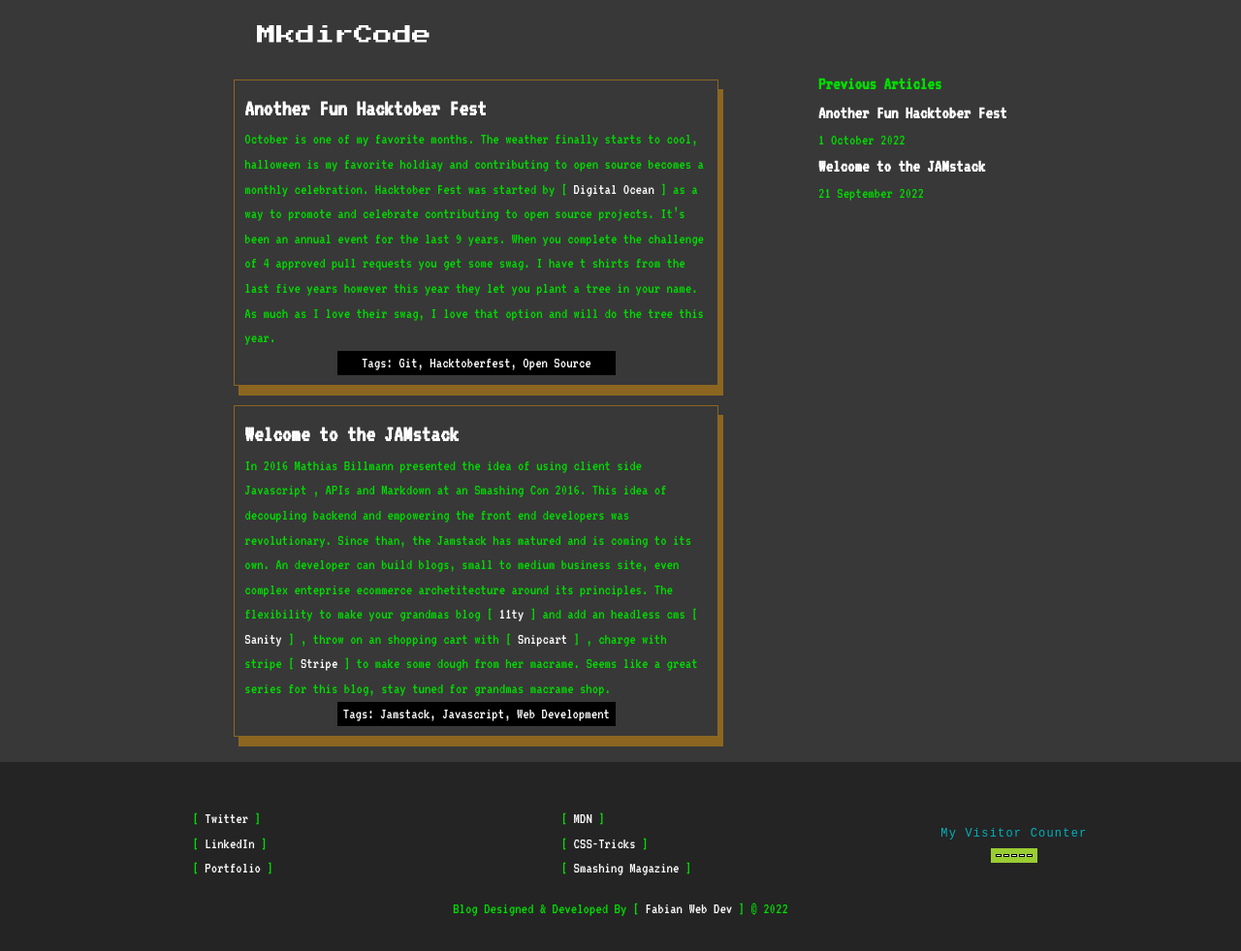
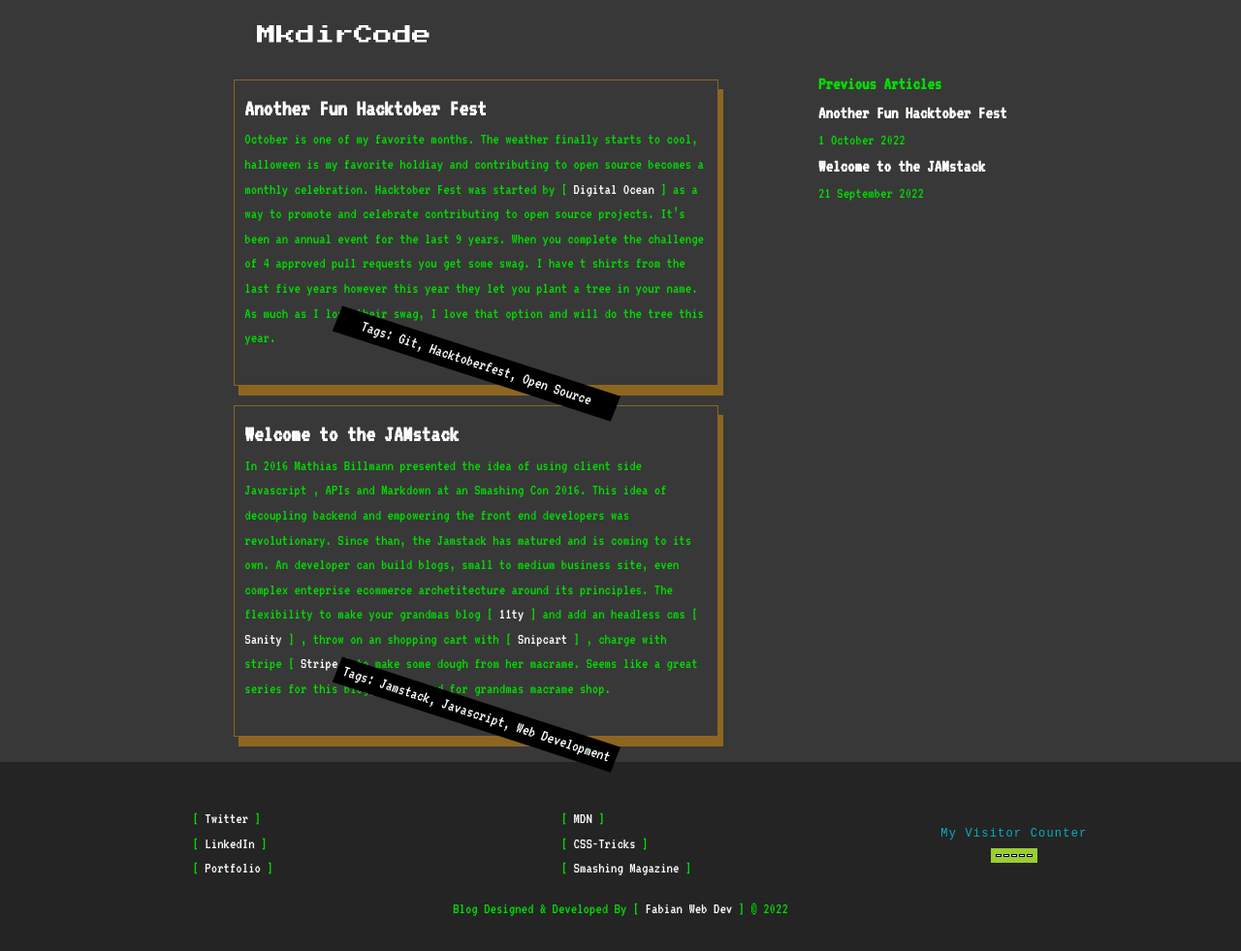
Before and after one commit to BradFabian/personalblog, a Jekyll site: the page built from index.html, in a window 1280 px wide. Shown: the whole page at 97% size. Built offline with Jekyll 4.4.1, drawn with Linux system fonts in a browser that asks for light colours.

Commit message:
skewed the tag container

```diff
--- a/_sass/components/_blogposts.scss
+++ b/_sass/components/_blogposts.scss
@@ -33,6 +33,7 @@
     background-color: black;
     width: 60%;
     margin: 0 auto;
+    transform: skew(-0.06turn, 18deg);
 }
 
 .blogposts__main {
```
